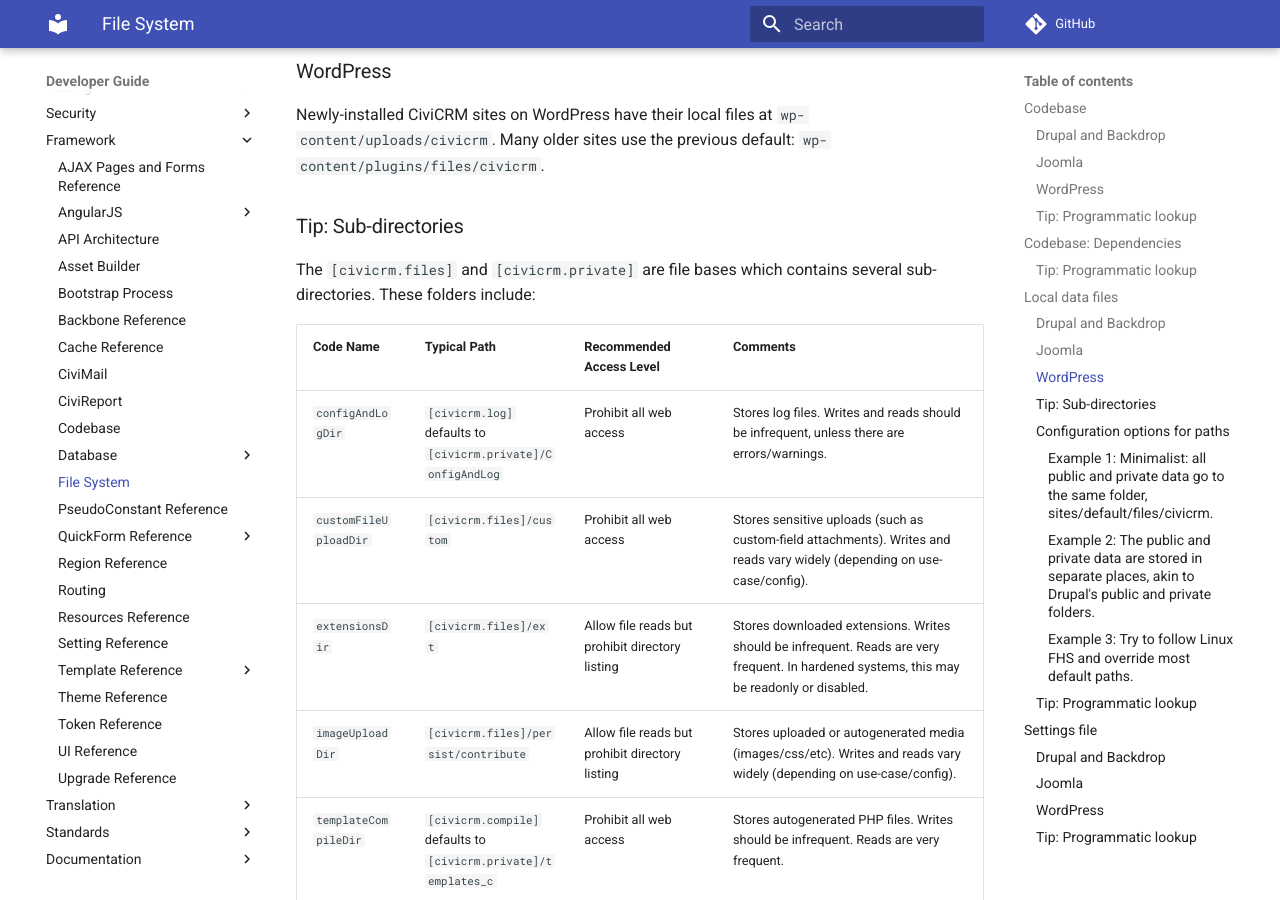
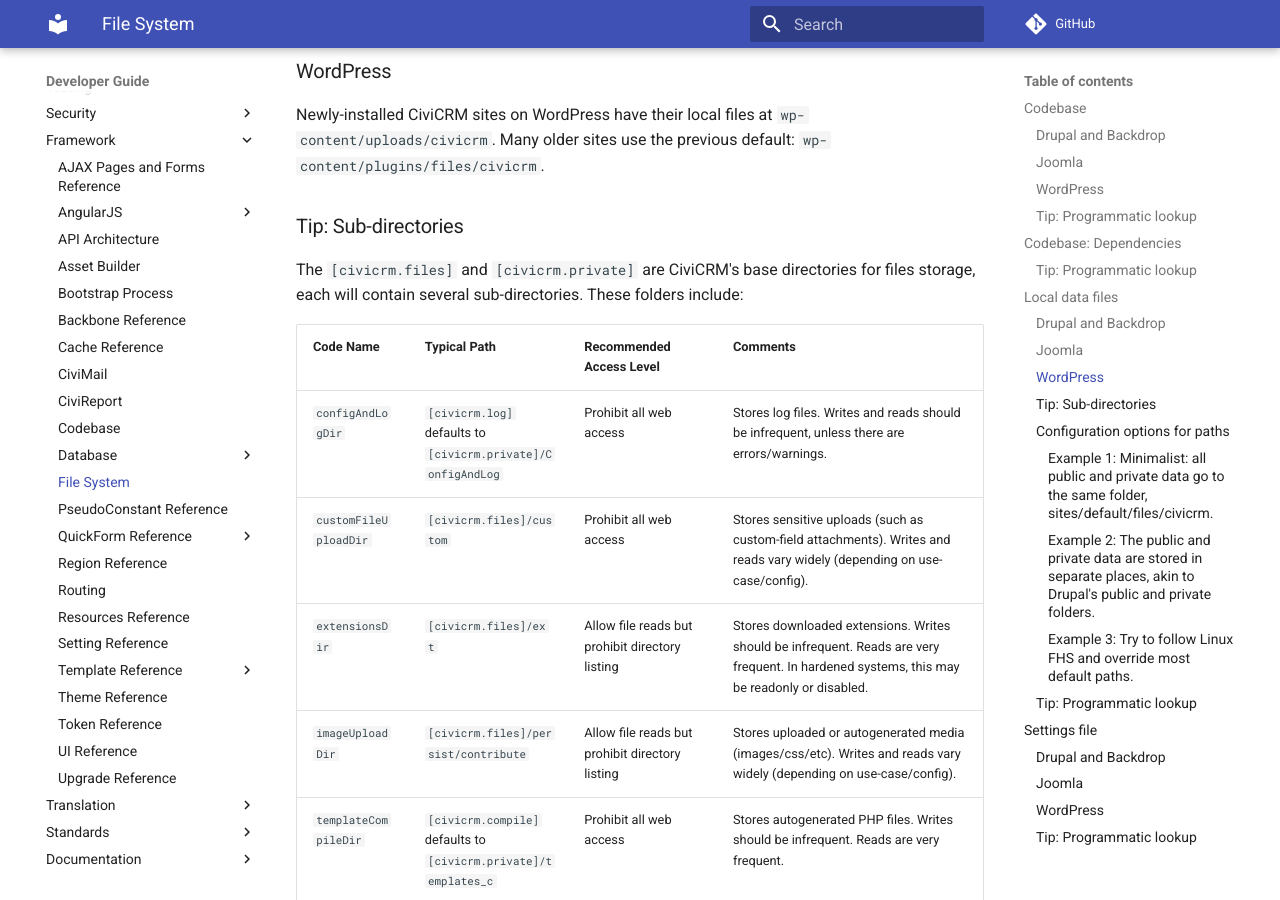
Before and after one commit to civicrm/civicrm-dev-docs, an MkDocs documentation site: the page built from docs/framework/filesystem.md, in a window 1280 px wide and 900 px high, scrolled down 3170 px. Built offline with MkDocs 1.6.1 and Material for MkDocs 9.7.7, drawn with Linux system fonts in a browser that asks for light colours; comment, search, counter and statistics services are not loaded; old or Windows-style settings are respelled for this version of MkDocs.

Commit message:
Update docs/framework/filesystem.md
Co-Authored-By: Mikey O'Toole <mikey@mjco.uk>

```diff
--- a/docs/framework/filesystem.md
+++ b/docs/framework/filesystem.md
@@ -160,7 +160,7 @@
 
 ### Tip: Sub-directories
 
-The `[civicrm.files]` and `[civicrm.private]` are file bases which contains several sub-directories.
+The `[civicrm.files]` and `[civicrm.private]` are CiviCRM's base directories for files storage, each will contain several sub-directories.
 These folders include:
 
 
```
